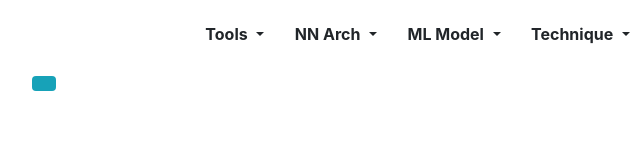
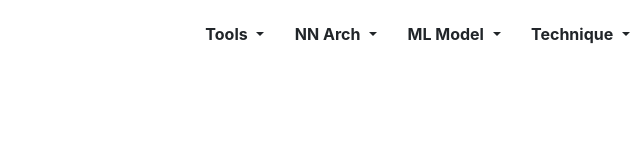
Before and after one commit to Microflame/KaggleSearch, a plain HTML site: page index.html in a window 1280 px wide. Shown: the full height of the page, 53-693 px from the left. Drawn offline with nearby package versions, Linux system fonts and the light colour scheme.

Commit message:
Update index.html

```diff
--- a/index.html
+++ b/index.html
@@ -949,9 +949,6 @@ span.selected  {
 
 
 <div class="container">
-  <h1>
-      <span class="badge badge-info">  </span>
-  </h1>
 
   <div class="list-group">
 
```
